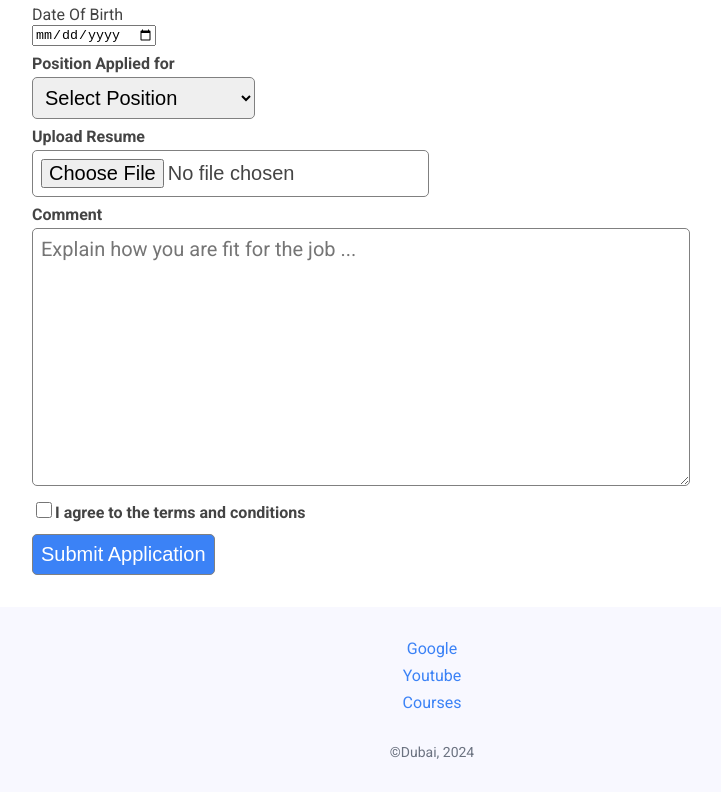
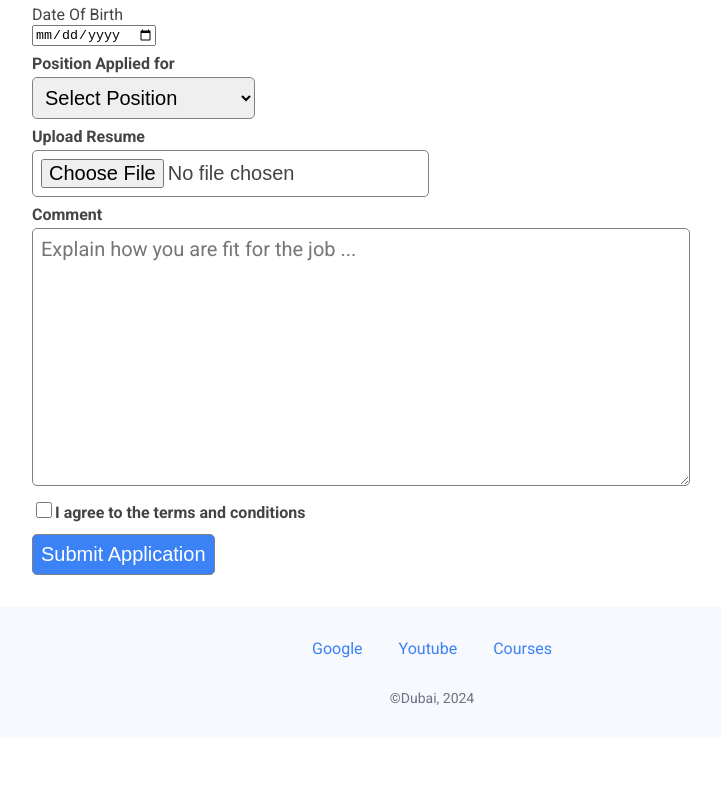
Before and after one commit to MichaelGelaw/jovian-youtube, a plain HTML site: page 4. Responsive Live/index.html in a window 1280 px wide. Shown: the part 1292-2084 px from the top of the page, without its empty margins (208-929 px from the left). After the commit the page ends 2030 px from the top, so only its background shows below. Drawn offline with Linux system fonts and the light colour scheme.

Commit message:
footer error finally fixed

```diff
--- a/4. Responsive Live/Css/css.css
+++ b/4. Responsive Live/Css/css.css
@@ -204,7 +204,7 @@ h2{
         width: 80%;
     }
 
-    .footer-links list-style{
+    .footer-links li{
         display: inline;
     };
 }
```
